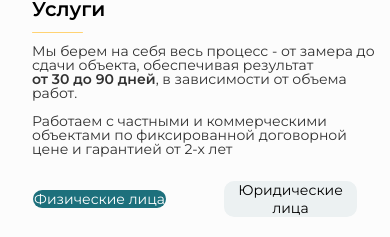
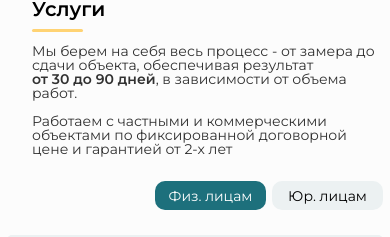
Before and after one commit to vasyavasya7628/TitStroyService1, a Next.js app: page / in a window 390 px wide. Shown: the part 1838-2075 px from the top of the page. Built offline with nearby package versions, Linux system fonts and the light colour scheme; no server answers.

Commit message:
services

```diff
--- a/src/components/Home/Services/Services.tsx
+++ b/src/components/Home/Services/Services.tsx
@@ -35,10 +35,10 @@ export default function Services() {
         <div className={styles.services}>
             <div className={styles.btns}>
                 <button className={activeTab === 'Physical' ? styles.active : ''} onClick={() => setActiveTab('Physical')}>
-                    Физические лица
+                    <span>Физические лица</span><span className={styles.mobile_span}>Физ. лицам</span>
                 </button>
                 <button className={activeTab === 'Legal' ? styles.active : ''} onClick={() => setActiveTab('Legal')}>
-                    Юридические лица
+                <span>Юридические лица</span><span className={styles.mobile_span}>Юр. лицам</span>
                 </button>
             </div>
 
--- a/src/styles/Home/services.module.scss
+++ b/src/styles/Home/services.module.scss
@@ -5,7 +5,9 @@
   justify-content: end;
   gap: 6px;
   margin-bottom: 50px;
-
+  @media(max-width: 900px ){
+    margin-bottom: 25px;
+  }
   button {
     max-width: 187px;
     width: 100%;
@@ -20,9 +22,21 @@
     text-align: center;
 
     transition: all 0.3s ease-in;
+    .mobile_span{
+      display: none;
+    }
+
     @media(max-width:900px){
       padding: 0px 0px;
-      margin:0px 26px;
+      padding: 0px 0px;
+      width: 111px;
+      height: 29px;
+      .mobile_span{
+        display: block;
+      }
+      span{
+        display: none;
+      }
     }
     &:hover,
     &:focus,
--- a/src/styles/home.module.scss
+++ b/src/styles/home.module.scss
@@ -449,8 +449,8 @@
       @media (max-width: 900px) {
         &::before {
           width: 6vh;
-          height: 0.2vh;
-          top: -1.5vh;
+          height: 0.3vh;
+          top: -1.8vh;
           background: rgba(255, 211, 115, 1);
           border-radius: 2px;
         }
```
